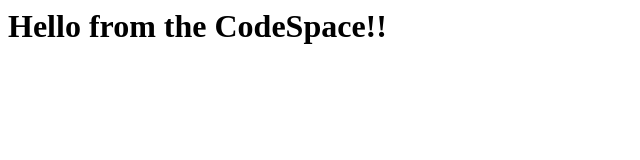
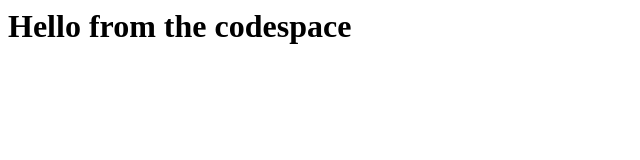
Before and after one commit to yoorw/skills-code-with-codespaces, a plain HTML site: page index.html in a window 1280 px wide. Shown: the whole page, without its empty margins (0-640 px from the left). Drawn offline with Linux system fonts and the light colour scheme.

Commit message:
correct phrase

```diff
--- a/index.html
+++ b/index.html
@@ -1,3 +1,3 @@
 <html>
-  <h1>Hello from the CodeSpace!!</h1>
+  <h1>Hello from the codespace</h1>
 </html>
```
